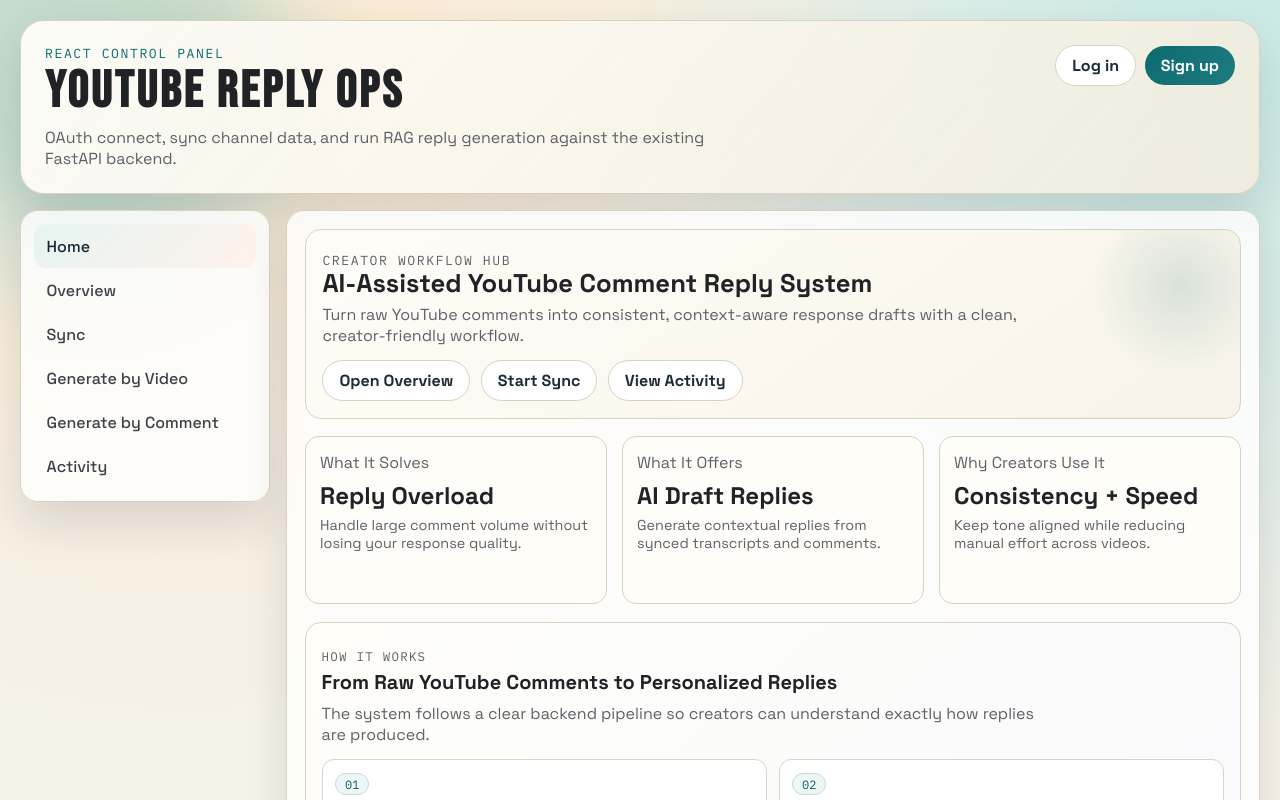
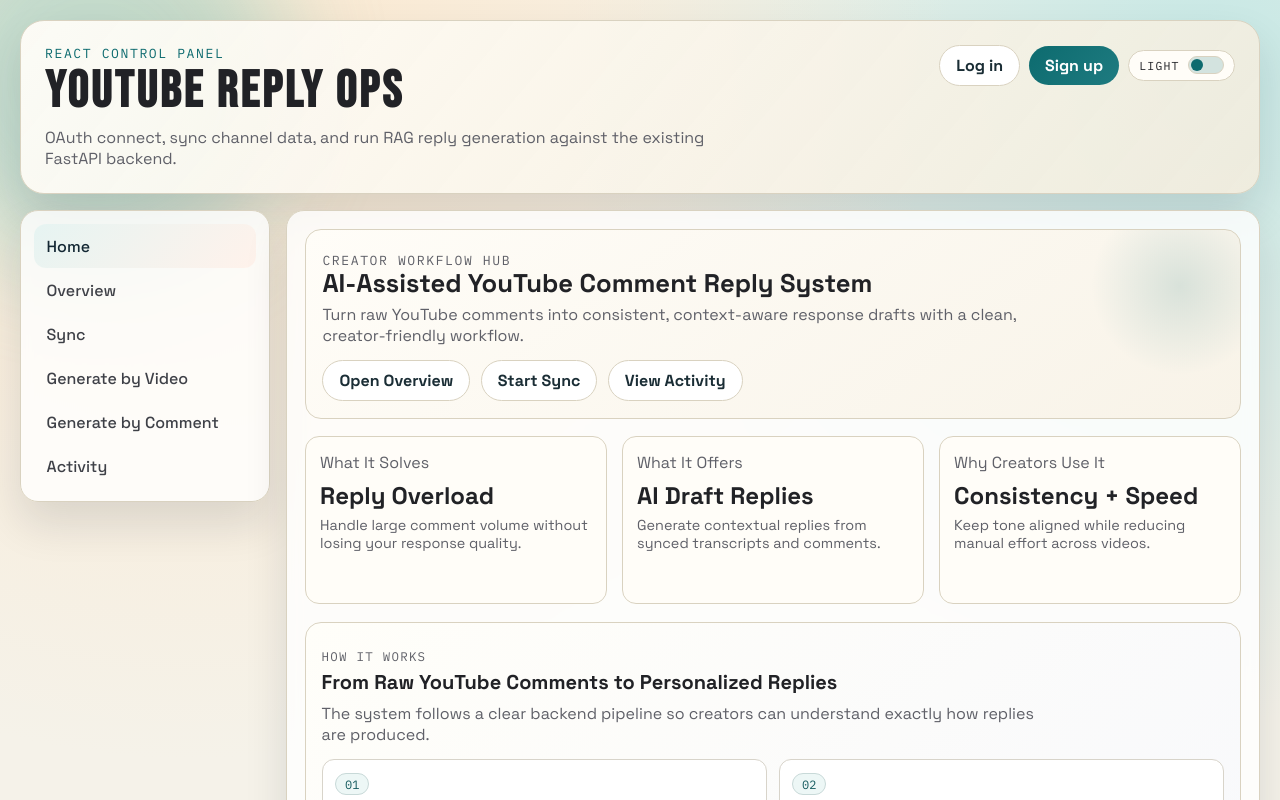
Before and after one commit to rishav-RG/AI-Assisted-YT-Comment-Reply-frontend, a React (Vite) app: page / in a window 1280 px wide. Shown: the top 800 px of the page. Built offline with nearby package versions, Linux system fonts and the light colour scheme; no server answers.

Commit message:
add dark theme

```diff
--- a/src/App.jsx
+++ b/src/App.jsx
@@ -1,3 +1,4 @@
+import { useEffect, useState } from "react";
 import {
   SignedIn,
   SignedOut,
@@ -52,6 +53,32 @@
 function AppContent() {
   const location = useLocation();
   const fromPath = `${location.pathname}${location.search}`;
+  const [theme, setTheme] = useState(() => {
+    if (typeof window === "undefined") {
+      return "light";
+    }
+
+    const stored = localStorage.getItem("yt-theme");
+    if (stored === "dark" || stored === "light") {
+      return stored;
+    }
+
+    const prefersDark = window.matchMedia?.("(prefers-color-scheme: dark)").matches;
+    return prefersDark ? "dark" : "light";
+  });
+
+  useEffect(() => {
+    if (typeof document === "undefined") {
+      return;
+    }
+
+    document.body.dataset.theme = theme;
+    localStorage.setItem("yt-theme", theme);
+  }, [theme]);
+
+  const handleThemeToggle = () => {
+    setTheme((current) => (current === "dark" ? "light" : "dark"));
+  };
 
   return (
     <div className="app-shell">
@@ -90,6 +117,21 @@
                 <UserButton afterSignOutUrl="/sign-in" />
               </div>
             </SignedIn>
+
+            <button
+              type="button"
+              className="theme-toggle"
+              onClick={handleThemeToggle}
+              aria-pressed={theme === "dark"}
+              aria-label="Toggle dark theme"
+            >
+              <span className="theme-toggle-label">
+                {theme === "dark" ? "Dark" : "Light"}
+              </span>
+              <span className="theme-toggle-track" aria-hidden="true">
+                <span className="theme-toggle-thumb" />
+              </span>
+            </button>
           </div>
         </div>
       </header>
--- a/src/styles.css
+++ b/src/styles.css
@@ -15,6 +15,21 @@
   --shadow: 0 22px 44px rgba(15, 25, 40, 0.12);
 }
 
+body[data-theme="dark"] {
+  --bg: #0b111a;
+  --surface: rgba(12, 18, 28, 0.86);
+  --surface-strong: #0f1722;
+  --ink: #f2f5ff;
+  --muted: #9fb0c8;
+  --line: #263246;
+  --accent: #4bb3ff;
+  --accent-2: #49d2b4;
+  --ok: #48c08c;
+  --warn: #f0a14a;
+  --err: #ff6b6b;
+  --shadow: 0 22px 44px rgba(5, 10, 18, 0.45);
+}
+
 * {
   box-sizing: border-box;
 }
@@ -27,6 +42,24 @@
     radial-gradient(circle at 15% 0%, #fbe8cf 0%, transparent 45%),
     radial-gradient(circle at 95% 5%, #c7e8e5 0%, transparent 38%), var(--bg);
   min-height: 100vh;
+  transition:
+    background 240ms ease,
+    color 240ms ease;
+}
+
+body[data-theme="dark"] {
+  background:
+    radial-gradient(
+      circle at 12% 6%,
+      rgba(35, 88, 168, 0.35) 0%,
+      transparent 48%
+    ),
+    radial-gradient(
+      circle at 92% 12%,
+      rgba(30, 150, 170, 0.25) 0%,
+      transparent 42%
+    ),
+    var(--bg);
 }
 
 body.auth-screen-open {
@@ -104,6 +137,63 @@
   justify-content: flex-end;
   gap: 0.55rem;
   flex-wrap: wrap;
+}
+
+.theme-toggle {
+  display: inline-flex;
+  align-items: center;
+  gap: 0.5rem;
+  border: 1px solid var(--line);
+  background: var(--surface-strong);
+  color: var(--ink);
+  padding: 0.35rem 0.65rem;
+  border-radius: 999px;
+  font: inherit;
+  font-size: 0.85rem;
+  cursor: pointer;
+  transition:
+    transform 140ms ease,
+    filter 140ms ease;
+}
+
+.theme-toggle:hover {
+  transform: translateY(-1px);
+  filter: brightness(1.04);
+}
+
+.theme-toggle-label {
+  font-family: "IBM Plex Mono", monospace;
+  font-size: 0.72rem;
+  letter-spacing: 0.1em;
+  text-transform: uppercase;
+}
+
+.theme-toggle-track {
+  position: relative;
+  width: 36px;
+  height: 18px;
+  border-radius: 999px;
+  background: rgba(13, 107, 111, 0.18);
+  border: 1px solid var(--line);
+}
+
+.theme-toggle-thumb {
+  position: absolute;
+  top: 50%;
+  left: 2px;
+  width: 12px;
+  height: 12px;
+  border-radius: 999px;
+  transform: translateY(-50%);
+  background: var(--accent);
+  transition:
+    transform 180ms ease,
+    background 180ms ease;
+}
+
+body[data-theme="dark"] .theme-toggle-thumb {
+  transform: translate(16px, -50%);
+  background: var(--accent-2);
 }
 
 .auth-btn {
@@ -819,6 +909,101 @@
   color: var(--muted);
 }
 
+body[data-theme="dark"] .aurora-a {
+  background: #1e6fb8;
+}
+
+body[data-theme="dark"] .aurora-b {
+  background: #1d8f7a;
+}
+
+body[data-theme="dark"] .app-header {
+  background: linear-gradient(
+    130deg,
+    rgba(15, 22, 33, 0.92),
+    rgba(12, 18, 28, 0.9)
+  );
+}
+
+body[data-theme="dark"] .auth-user-pill {
+  background: rgba(13, 18, 28, 0.9);
+}
+
+body[data-theme="dark"] .nav-link {
+  color: #c8d5e8;
+}
+
+body[data-theme="dark"] .nav-link:hover {
+  background: rgba(75, 179, 255, 0.14);
+}
+
+body[data-theme="dark"] .nav-link.active {
+  background: linear-gradient(
+    135deg,
+    rgba(75, 179, 255, 0.25),
+    rgba(73, 210, 180, 0.18)
+  );
+  color: #f0f6ff;
+}
+
+body[data-theme="dark"] .home-hero {
+  background: linear-gradient(145deg, #0f1722 0%, #0c1320 100%);
+}
+
+body[data-theme="dark"] .home-workflow {
+  background: linear-gradient(140deg, #0f1722, #0b121d);
+}
+
+body[data-theme="dark"] .home-workflow-step {
+  border-color: #243244;
+  background: #0f1722;
+}
+
+body[data-theme="dark"] .home-workflow-index {
+  border-color: rgba(75, 179, 255, 0.35);
+  background: rgba(75, 179, 255, 0.16);
+  color: #bfe6ff;
+}
+
+body[data-theme="dark"] .home-quick-card {
+  background: #0f1722;
+}
+
+body[data-theme="dark"] .home-quick-card:hover {
+  box-shadow: 0 10px 20px rgba(6, 12, 22, 0.4);
+  border-color: #2a3a4d;
+}
+
+body[data-theme="dark"] .clerk-route-page {
+  background: rgba(6, 10, 18, 0.6);
+}
+
+body[data-theme="dark"] .btn.ghost {
+  background: rgba(13, 18, 28, 0.9);
+  color: var(--ink);
+  border-color: var(--line);
+}
+
+body[data-theme="dark"] input[type="number"],
+body[data-theme="dark"] input[type="text"] {
+  background: #0f1722;
+  border-color: #263246;
+  color: var(--ink);
+}
+
+body[data-theme="dark"] .chip,
+body[data-theme="dark"] .stack-item,
+body[data-theme="dark"] .metric {
+  background: #0f1722;
+  border-color: #263246;
+}
+
+body[data-theme="dark"] .oauth-hint {
+  border-color: rgba(240, 161, 74, 0.4);
+  background: rgba(240, 161, 74, 0.12);
+  color: #f3c28b;
+}
+
 @keyframes app-loading-spin {
   to {
     transform: rotate(360deg);
```
